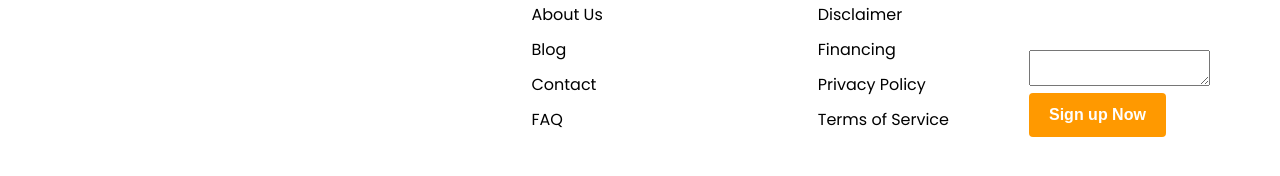
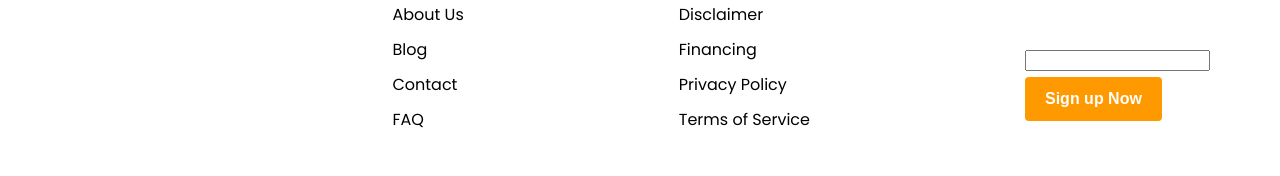
Before and after one commit to AntonZelenov/HW_Lesson_8, a plain HTML site: page index.html in a window 1280 px wide. Shown: the part 1363-1539 px from the top of the page. Drawn offline with Linux system fonts and the light colour scheme.

Commit message:
12th commit - footer + form

```diff
--- a/index.html
+++ b/index.html
@@ -134,18 +134,17 @@
         </ul>
 
         <div class="sign_window">
-          <div>
-            <textarea
-              class="sign_area"
-              name="sign_up"
-              id="sign"
-              cols="20"
-              rows="2"
-            ></textarea>
-          </div>
-          <div>
-            <input class="btn-orange" type="submit" value="Sign up Now" />
-          </div>
+          <form action="#" method="get">
+            <ul>
+              <li>
+                <label for="name"></label>
+                <input type="text" id="name" name="user_name" />
+              </li>
+              <li>
+                <button class="btn-orange" type="submit">Sign up Now</button>
+              </li>
+            </ul>
+          </form>
         </div>
       </div>
     </footer>
--- a/styles/style_flex.css
+++ b/styles/style_flex.css
@@ -199,13 +199,12 @@ hr {
   padding-bottom: 83px;
 }
 
-.footer-flex ul {
+.footer_list {
   margin: 0;
 }
 
 .sign_window {
   display: block;
-  margin-left: 80px;
   align-self: flex-end;
 }
 
@@ -217,7 +216,7 @@ hr {
   margin-left: 175px;
 }
 
-.btn-orange .sign_window {
+form {
 }
 
 /*.sign_area {
```
